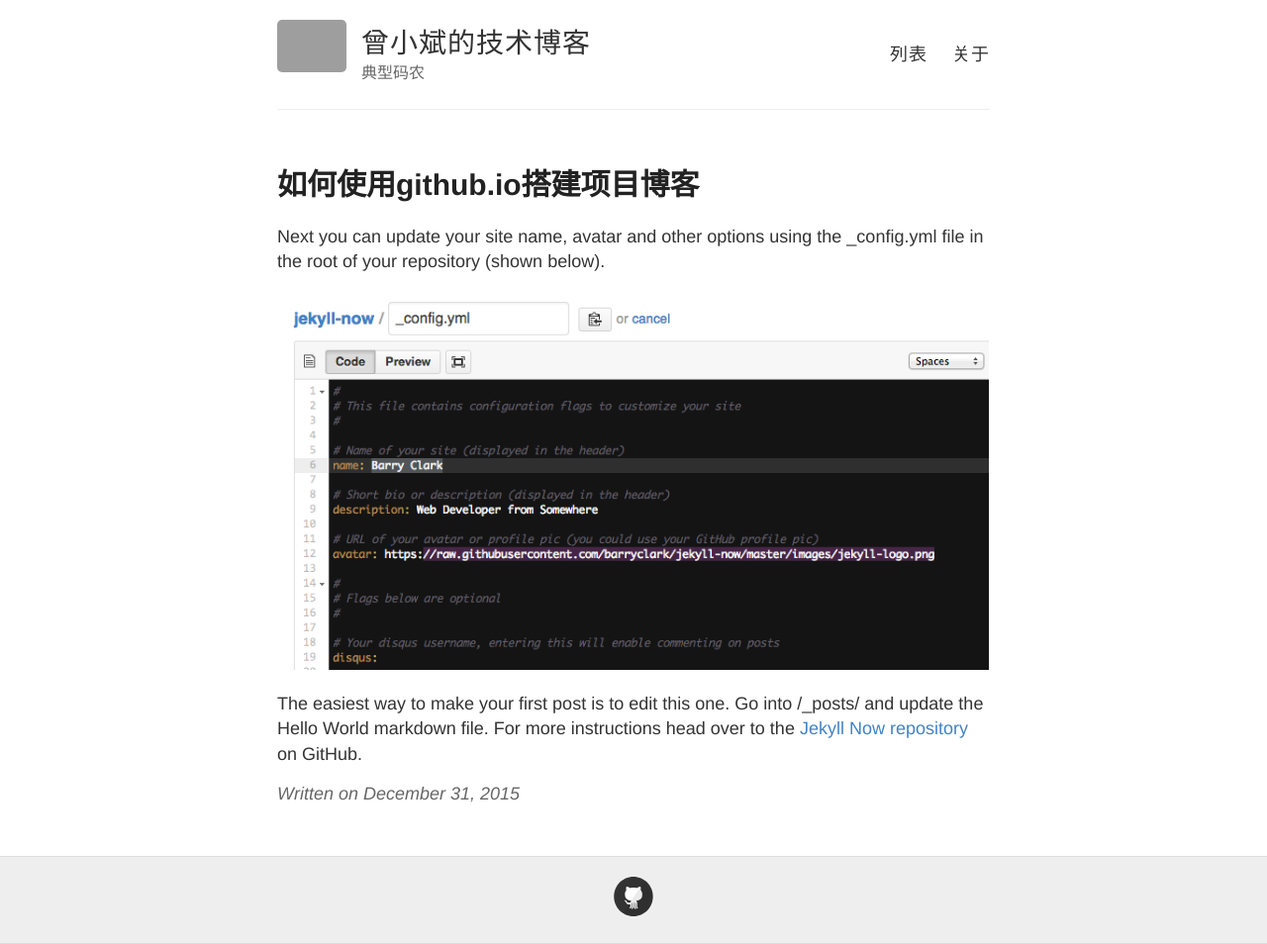
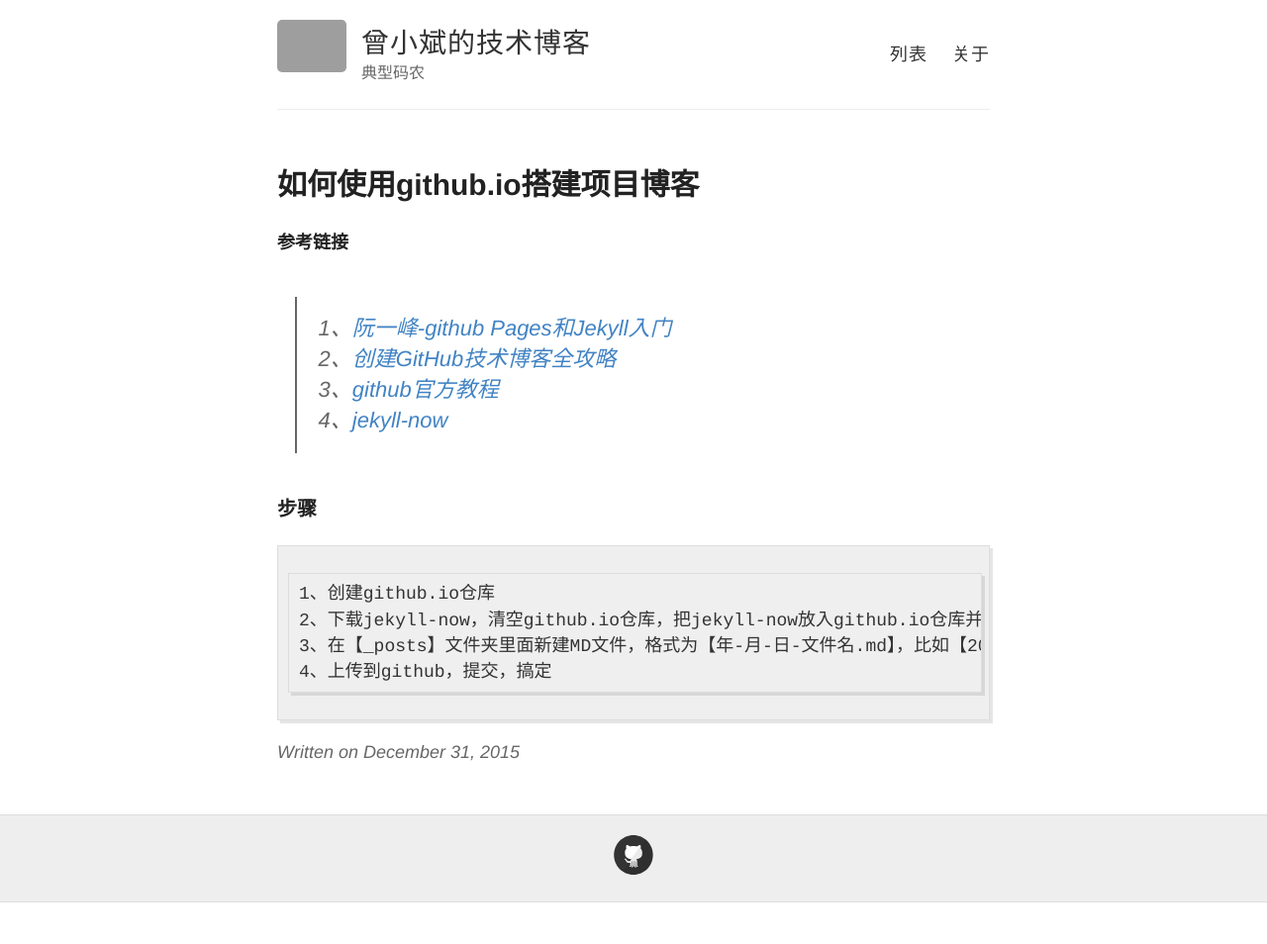
Before and after one commit to xiaoice/xiaoice.github.io, a Jekyll site: the page built from _posts/2015-12-31-如何使用github.io搭建项目博客.md, in a window 1280 px wide. Shown: the whole page at 99% size. Built offline with Jekyll 4.4.1, drawn with Linux system fonts in a browser that asks for light colours; Markdown is read by kramdown in place of the engine named in the settings; after the commit the page ends 912 px from its top, so only the background shows below that; grey boxes are pictures that could not be loaded.

Commit message:
jekyll-now

```diff
--- a/_posts/2015-12-31-如何使用github.io搭建项目博客.md
+++ b/_posts/2015-12-31-如何使用github.io搭建项目博客.md
@@ -5,8 +5,14 @@ title: 如何使用github.io搭建项目博客
 
 
 
-Next you can update your site name, avatar and other options using the _config.yml file in the root of your repository (shown below).
+#####参考链接
+>1、[阮一峰-github Pages和Jekyll入门](http://www.ruanyifeng.com/blog/2012/08/blogging_with_jekyll.html)
+>2、[创建GitHub技术博客全攻略](http://blog.csdn.net/renfufei/article/details/37725057/)
+>3、[github官方教程](https://help.github.com/articles/user-organization-and-project-pages/)
+>4、[jekyll-now](https://github.com/barryclark/jekyll-now)
 
-![_config.yml]({{ site.baseurl }}/images/config.png)
-
-The easiest way to make your first post is to edit this one. Go into /_posts/ and update the Hello World markdown file. For more instructions head over to the [Jekyll Now repository](https://github.com/barryclark/jekyll-now) on GitHub.
+###步骤
+	1、创建github.io仓库
+	2、下载jekyll-now，清空github.io仓库，把jekyll-now放入github.io仓库并上传
+	3、在【_posts】文件夹里面新建MD文件，格式为【年-月-日-文件名.md】，比如【2014-3-3-Hello-World.md】
+	4、上传到github，提交，搞定
```
Also changed, not shown: images/body-bg.jpg (deleted), images/download-button.png (deleted), images/github-button.png (deleted), images/header-bg.jpg (deleted), images/highlight-bg.jpg (deleted), images/sidebar-bg.jpg (deleted).
